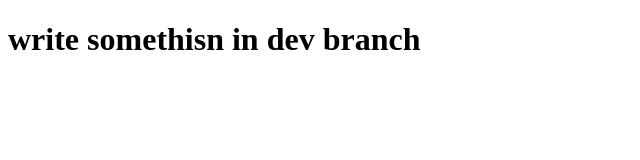
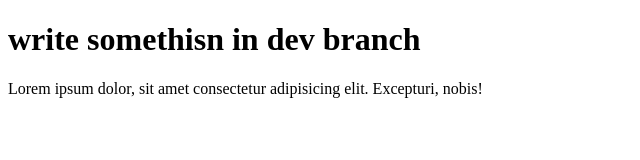
Before and after one commit to Yubayer/test, a plain HTML site: page index.html in a window 1280 px wide. Shown: the whole page, without its empty margins (0-640 px from the left). Drawn offline with Linux system fonts and the light colour scheme.

Commit message:
another commit

```diff
--- a/index.html
+++ b/index.html
@@ -8,5 +8,6 @@
 </head>
 <body>
     <h1>write somethisn in dev branch</h1>
+    <p>Lorem ipsum dolor, sit amet consectetur adipisicing elit. Excepturi, nobis!</p>
 </body>
 </html>
```
